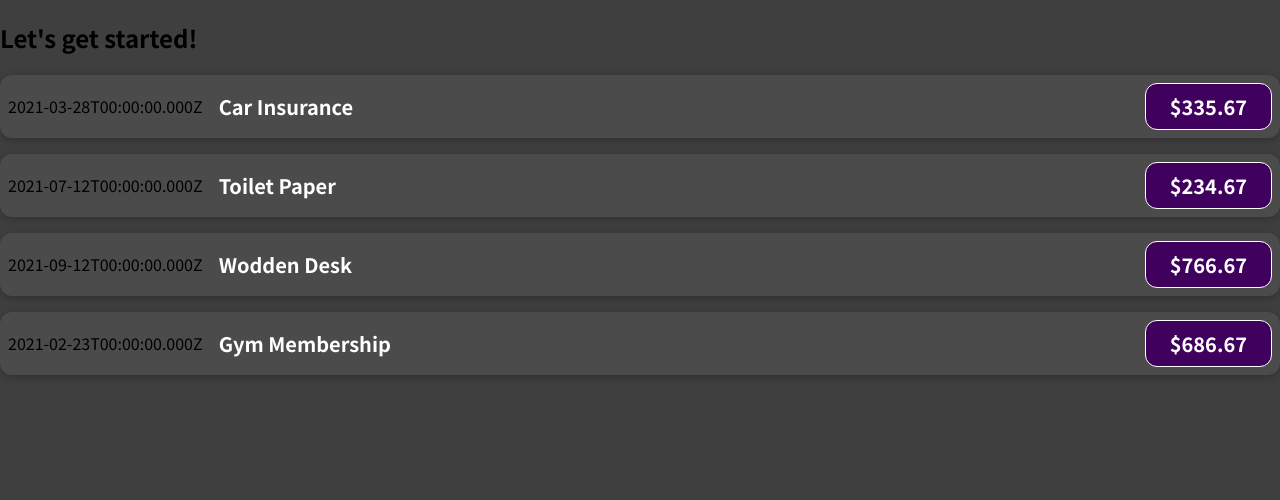
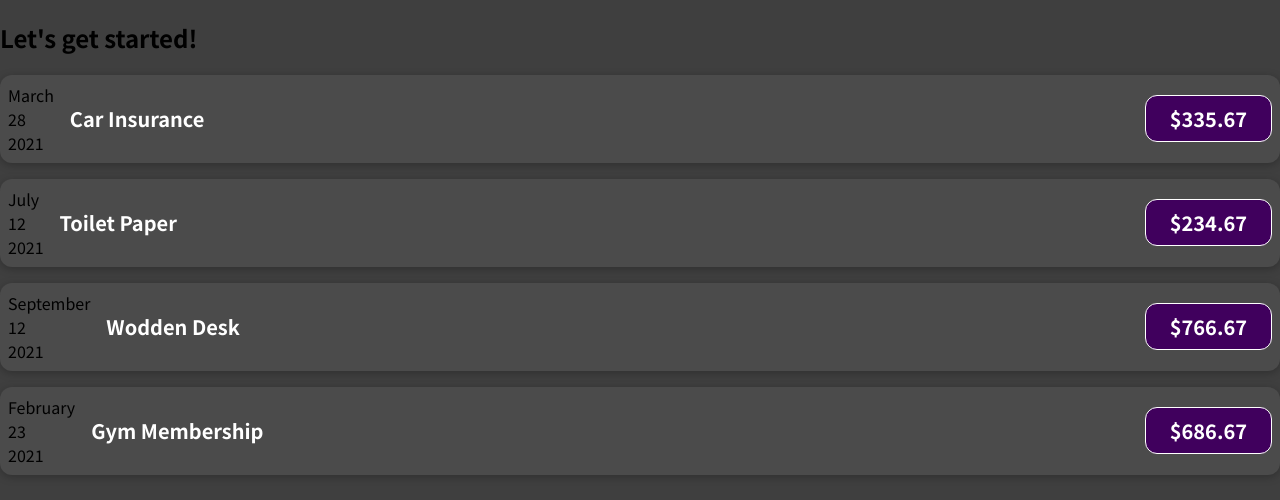
Before and after one commit to Addy-0001/react_learning, a JavaScript app: page / in a window 1280 px wide. Shown: the top 500 px of the page. Built offline with nearby package versions, Linux system fonts and the light colour scheme.

Commit message:
Changes to the app, more dynamic

```diff
--- a/src/components/ExpenseItems.js
+++ b/src/components/ExpenseItems.js
@@ -5,9 +5,17 @@
   const expenseTitle = "Car Insurance";
   const expenseAmount = 294.67;
 
+  const month = props.date.toLocaleString("en-US", { month: "long" });
+  const day = props.date.toLocaleString("en-US", { day: "2-digit" });
+  const year = props.date.getFullYear()
+
   return (
     <div className="expense-item">
-      <div>{props.date.toISOString()}</div>
+      <div>
+        <div>{month}</div>
+        <div>{day}</div>
+        <div>{year}</div>
+      </div>
       <div className="expense-item__description">
         <h2>{props.title}</h2>
 
```
Also changed, not shown: 1 other file (tests, documents, lock files or other folders).
